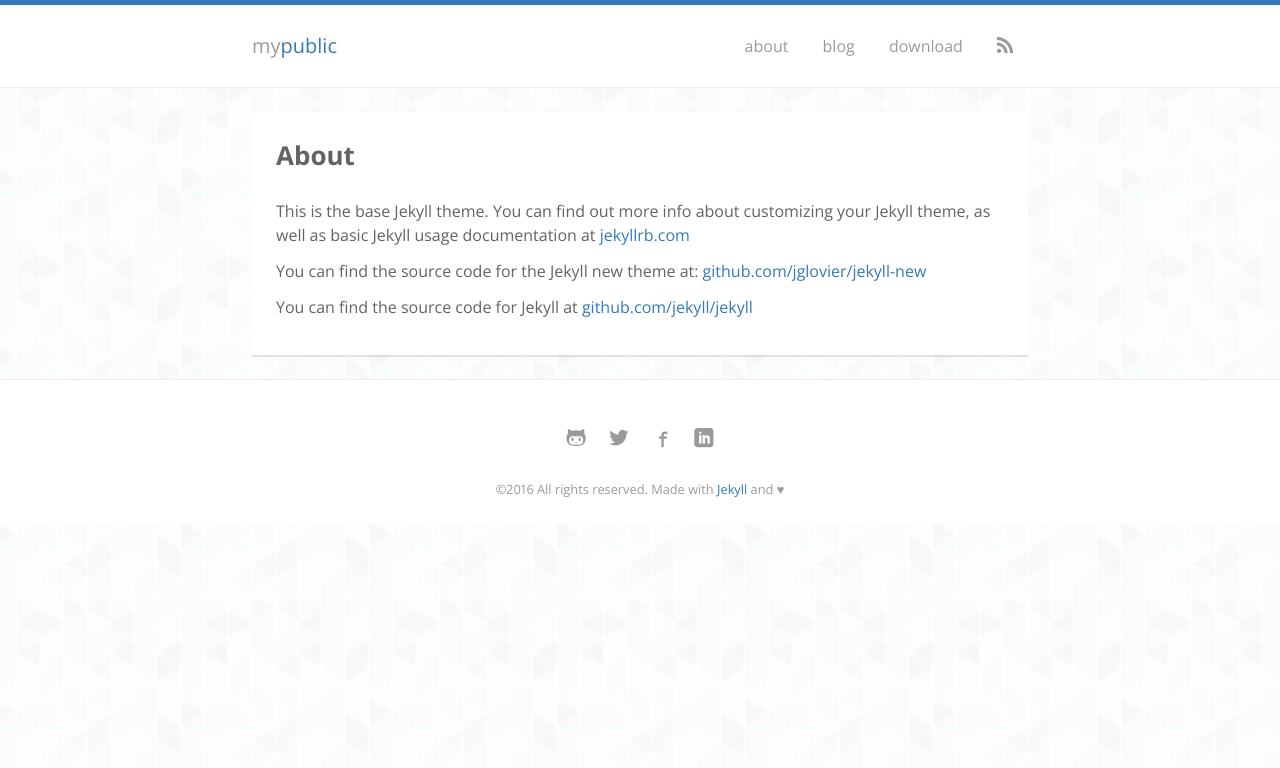
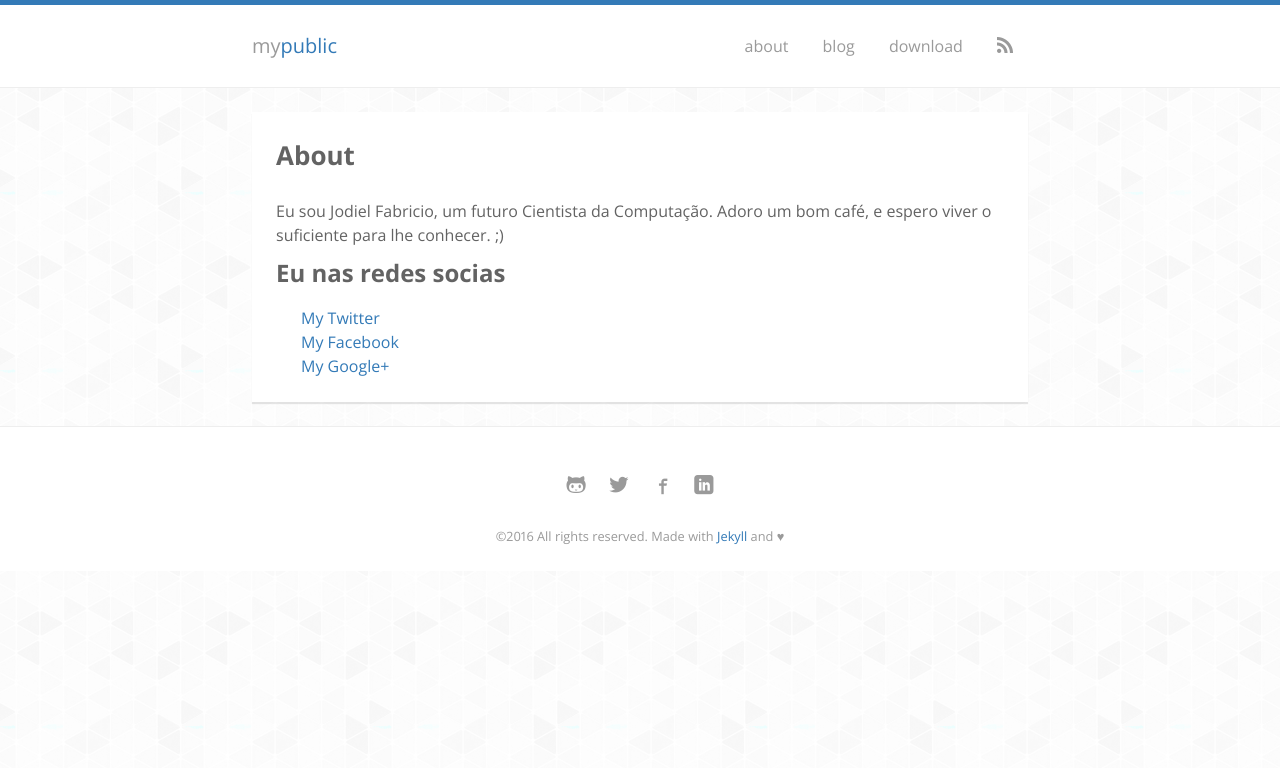
Before and after one commit to sjodiel/sjodiel.github.io, a Jekyll site: the page built from about.md, in a window 1280 px wide. Shown: the top 768 px of the page. Built offline with Jekyll 4.4.1, drawn with Linux system fonts in a browser that asks for light colours; nearby versions of some CDN libraries; some web fonts are replaced.

Commit message:
Update about

```diff
--- a/about.md
+++ b/about.md
@@ -1,11 +1,15 @@
 ---
 layout: page
 title: About
+date: 2016-07-03 21:28:59
 permalink: /about/
 ---
 
-This is the base Jekyll theme. You can find out more info about customizing your Jekyll theme, as well as basic Jekyll usage documentation at [jekyllrb.com](http://jekyllrb.com/)
+Eu sou Jodiel Fabricio, um futuro Cientista da Computação.
+Adoro um bom café, e espero viver o suficiente para lhe conhecer. ;)
 
-You can find the source code for the Jekyll new theme at: [github.com/jglovier/jekyll-new](https://github.com/jglovier/jekyll-new)
+### Eu nas redes socias
 
-You can find the source code for Jekyll at [github.com/jekyll/jekyll](https://github.com/jekyll/jekyll)
+- [My Twitter](https://twitter.com/sjodiel)
+- [My Facebook](https://facebook.com/sjodiel)
+- [My Google+](https://plus.google.com/+JodielFabricio)
```
